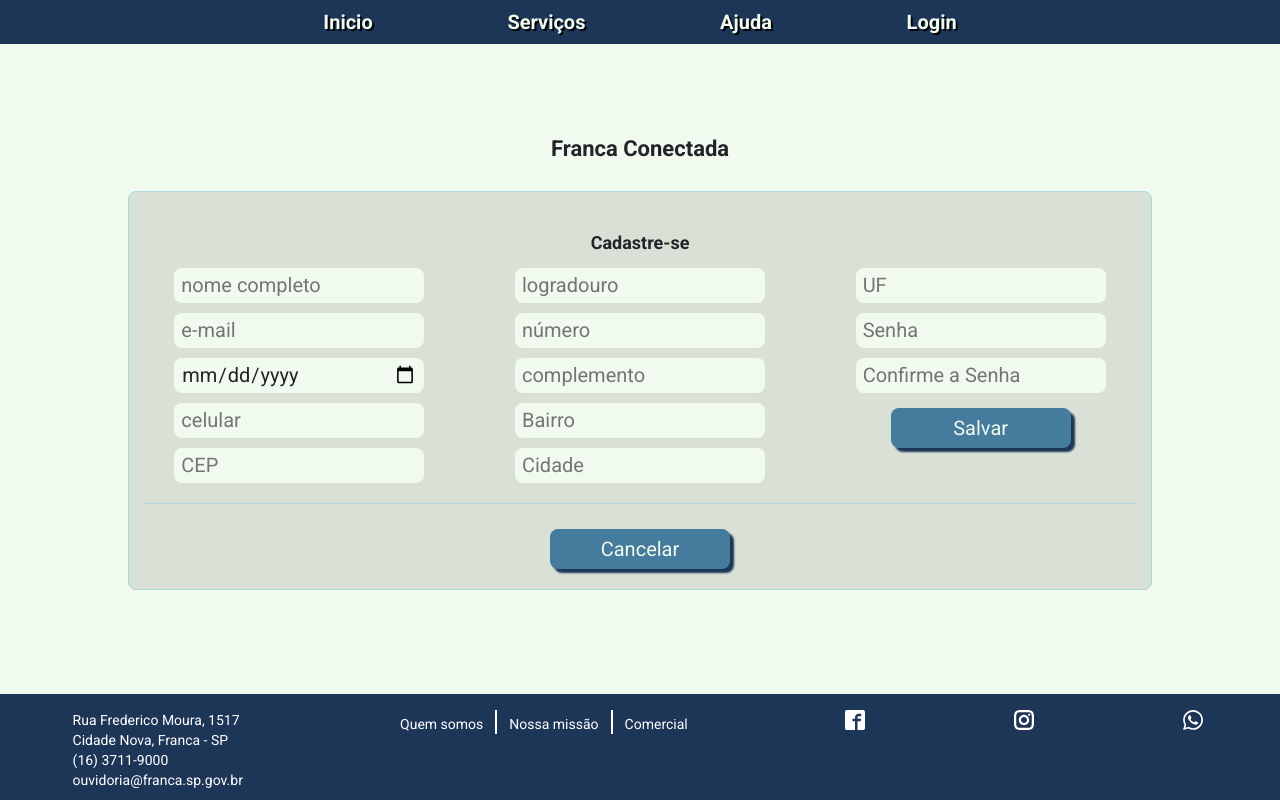
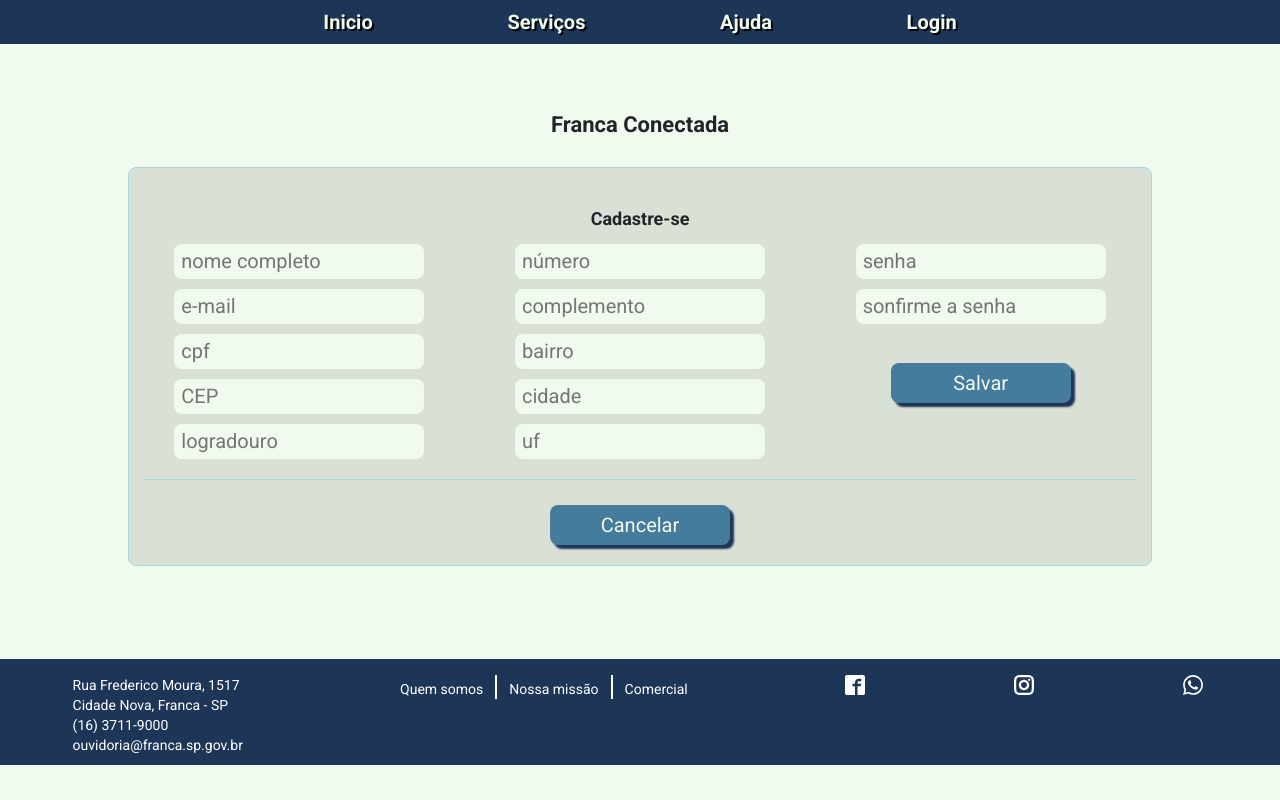
Before and after one commit to murillotlopes/franca-conectada-pi, a React (Create React App) app in the folder front_end/: page /cadastrar in a window 1280 px wide. Built offline with nearby package versions, Linux system fonts and the light colour scheme.

Commit message:
30-11-21 ajuste no formulário de cadastro para integração com backend

```diff
--- a/front_end/package.json
+++ b/front_end/package.json
@@ -15,6 +15,7 @@
     "react-icons": "^4.3.1",
     "react-router-dom": "5",
     "react-scripts": "4.0.3",
+    "react-toastify": "^8.1.0",
     "web-vitals": "^1.0.1",
     "yup": "^0.32.11"
   },
--- a/front_end/src/App.js
+++ b/front_end/src/App.js
@@ -1,11 +1,26 @@
 
 import Routes from './Routes'
 import './style/global.css'
+import {ToastContainer} from 'react-toastify'
+import "react-toastify/dist/ReactToastify.css";
 
 function App() {
   return (
     <div className='body'>
       <Routes/>
+
+      <ToastContainer
+        position="top-right"
+        autoClose={5000}
+        hideProgressBar={false}
+        newestOnTop={false}
+        closeOnClick
+        rtl={false}
+        pauseOnFocusLoss
+        draggable
+        pauseOnHover
+      />
+
     </div>
   );
 }
--- a/front_end/src/components/Footer/footer.css
+++ b/front_end/src/components/Footer/footer.css
@@ -1,6 +1,7 @@
 
 footer{
     margin-top: 20px;
+    transform: translateY(13px);
 }
 
 svg{
--- a/front_end/src/pages/Cadastrar/cadastrar.css
+++ b/front_end/src/pages/Cadastrar/cadastrar.css
@@ -57,3 +57,8 @@
 .button{
     margin: 10px 0;
 }
+
+.cadastrar-form > span {
+    color: var(--var-vermelho);
+    font-size: 14px;
+}
--- a/front_end/src/pages/Cadastrar/index.jsx
+++ b/front_end/src/pages/Cadastrar/index.jsx
@@ -2,31 +2,39 @@ import {useHistory} from 'react-router-dom'
 import * as yup from 'yup'
 import {yupResolver} from '@hookform/resolvers/yup'
 import {useForm} from 'react-hook-form'
+import { toast } from 'react-toastify'
 
 import Header from '../../components/Header'
 import Button from '../../components/Button'
 import Footer from '../../components/Footer'
 
 import './cadastrar.css'
+import api from '../../services/api'
 
 const Cadastrar = () => {
 
     const history = useHistory()
+    const zero = 0
 
     const formSchema = yup.object().shape({
-        name: yup.string().required('Campo obrigatório'),
+        nome: yup.string().required('Campo obrigatório').matches(/[a-zA-Z]+/g, 'Apenas letras'),
+        tipousuario: yup.string(),
         email: yup.string().required('Campo obrigatório').email('E-mail inválido'),
-        celular: yup.string().required('Campo obrigatório'),
-        nascimento: yup.string().required('Campo obrigatório'),
+        cpf: yup.string().required('Campo obrigatório'),
+        //celular: yup.string().required('Campo obrigatório'),
+        //nascimento: yup.string().required('Campo obrigatório'),
         cep: yup.string().required('Campo obrigatório'),
-        logradouro: yup.string(),
+        logradouro: yup.string().required('Campo obrigatório'),
         complemento: yup.string(),
-        numero: yup.number().required('Campo obrigatório'),
-        //bairro: yup.string().required('Campo obrigatório'),
-        //cidade: yup.string().required('Campo obrigatório'),
-        //uf: yup.string().required('Campo obrigatório'),
-        password: yup.string().required('Campo obrigatório'),
-        passwordConfirme: yup.string().required('Campo obrigatório')
+        numero: yup.string().required('Campo obrigatório'),
+        bairro: yup.string().required('Campo obrigatório'),
+        cidade: yup.string().required('Campo obrigatório'),
+        uf: yup.string().required('Campo obrigatório'),
+        senha: yup.string().required('Campo obrigatório'),
+        confirmaSenha: yup.string().required('Campo obrigatório').oneOf([yup.ref('senha'), 'as senhas não conferem']),
+        permissao_alterar: yup.number(),
+        permissao_excluir: yup.number(),
+        permissao_baixa: yup.number()
     })
 
     const {register, handleSubmit, formState: {errors}} = useForm({
@@ -34,8 +42,20 @@ const Cadastrar = () => {
     })
 
     const cadastrarSubmit = (data) =>{
+
+        delete data.confirmaSenha
+        delete data.celular
+
         console.log(data)
-        history.push(`/login`)
+        api.post('/usuarios').then(res => {
+            console.log(res)
+            //toast.success(res.message)
+            toast.success('Faça login para entrar!')
+            history.push('/login')
+        }).catch(err => {
+            toast.error('Ops, algo deu errado. Tente novamente!')
+            console.log(err)
+        })
     }
 
     function limparCamposEndereco() {
@@ -92,18 +112,29 @@ const Cadastrar = () => {
                             placeholder='nome completo'
                             type='text'
                             autoFocus
-                            {...register('name')}
+                            {...register('nome')}
                         />
-                        <span>{errors.name?.message}</span>
+                        <br/><span>{errors.nome?.message}</span>
+
+                        <input type='hidden' value='M' {...register('tipousuario')}/>
+                        <input type='hidden' value={zero} {...register('permissao_alterar')}/>
+                        <input type='hidden' value={zero} {...register('permissao_excluir')}/>
+                        <input type='hidden' value={zero} {...register('permissao_baixa')}/>
 
                         <input
                             placeholder='e-mail'
                             type='email'
                             {...register('email')}
                         />
-                        <span>{errors.email?.message}</span>
+                        <br/><span>{errors.email?.message}</span>
 
                         <input
+                            placeholder='cpf'
+                            {...register('cpf')}
+                        />
+                        <br/><span>{errors.cpf?.message}</span>
+
+{/*                         <input
                             placeholder='data de nascimento'
                             type='date'
                             {...register('nascimento')}
@@ -115,7 +146,7 @@ const Cadastrar = () => {
                             type='text'
                             {...register('celular')}
                         />
-                        <span>{errors.celular?.message}</span>
+                        <span>{errors.celular?.message}</span> */}
 
                         <input
                             placeholder='CEP'
@@ -123,7 +154,7 @@ const Cadastrar = () => {
                             {...register('cep')}
                             onBlur={onBlurCep}
                         />
-                        <span>{errors.cep?.message}</span>
+                        <br/><span>{errors.cep?.message}</span>
 
                         <input
                             placeholder='logradouro'
@@ -132,58 +163,62 @@ const Cadastrar = () => {
                             readonly='readonly'
                             {...register('logradouro')}
                         />
+                        <br/><span>{errors.logradouro?.message}</span>
 
                         <input
                             placeholder='número'
-                            type='number'
                             {...register('numero')}
                         />
-                        <span>{errors.numero?.message}</span>
+                        <br/><span>{errors.numero?.message}</span>
 
                         <input
                             placeholder='complemento'
                             {...register('complemento')}
                         />
+                        <br/><span>{errors.complemento?.message}</span>
 
                         <input
-                            placeholder='Bairro'
+                            placeholder='bairro'
                             type='text'
                             id='bairro'
                             readonly='readonly'
                             {...register('bairro')}
                         />
+                        <br/><span>{errors.bairro?.message}</span>
 
                         <input
-                            placeholder='Cidade'
+                            placeholder='cidade'
                             type='text'
                             id='cidade'
                             readonly='readonly'
                             {...register('cidade')}
                         />
+                        <br/><span>{errors.cidade?.message}</span>
 
                         <input
-                            placeholder='UF'
+                            placeholder='uf'
                             type='text'
                             id='uf'
                             readonly='readonly'
                             {...register('uf')}
                         />
+                        <br/><span>{errors.uf?.message}</span>
 
                         <input
-                            placeholder='Senha'
+                            placeholder='senha'
                             type='password'
-                            {...register('password')}
+                            {...register('senha')}
                         />
-                        <span>{errors.password?.message}</span>
+                        <br/><span>{errors.senha?.message}</span>
 
                         <input
-                            placeholder='Confirme a Senha'
+                            placeholder='sonfirme a senha'
                             type='password'
-                            {...register('passwordConfirme')}
+                            {...register('confirmaSenha')}
                         />
-                        <span>{errors.passwordConfirme?.message}</span>
+                        <br/><span>{errors.confirmaSenha?.message}</span>
 
-                        <Button type='submit'>Salvar</Button>
+                        <br/><Button type='submit'>Salvar</Button>
 
                     </form>
 
--- a/front_end/src/services/api.js
+++ b/front_end/src/services/api.js
@@ -1,7 +1,7 @@
 import axios from 'axios'
 
 const api = axios.create({
-    baseURL: 'http://localhost:3333/'
+    baseURL: 'http://localhost:3333'
 })
 
 export default api
```
Also changed, not shown: 1 other file (tests, documents, lock files or other folders).
